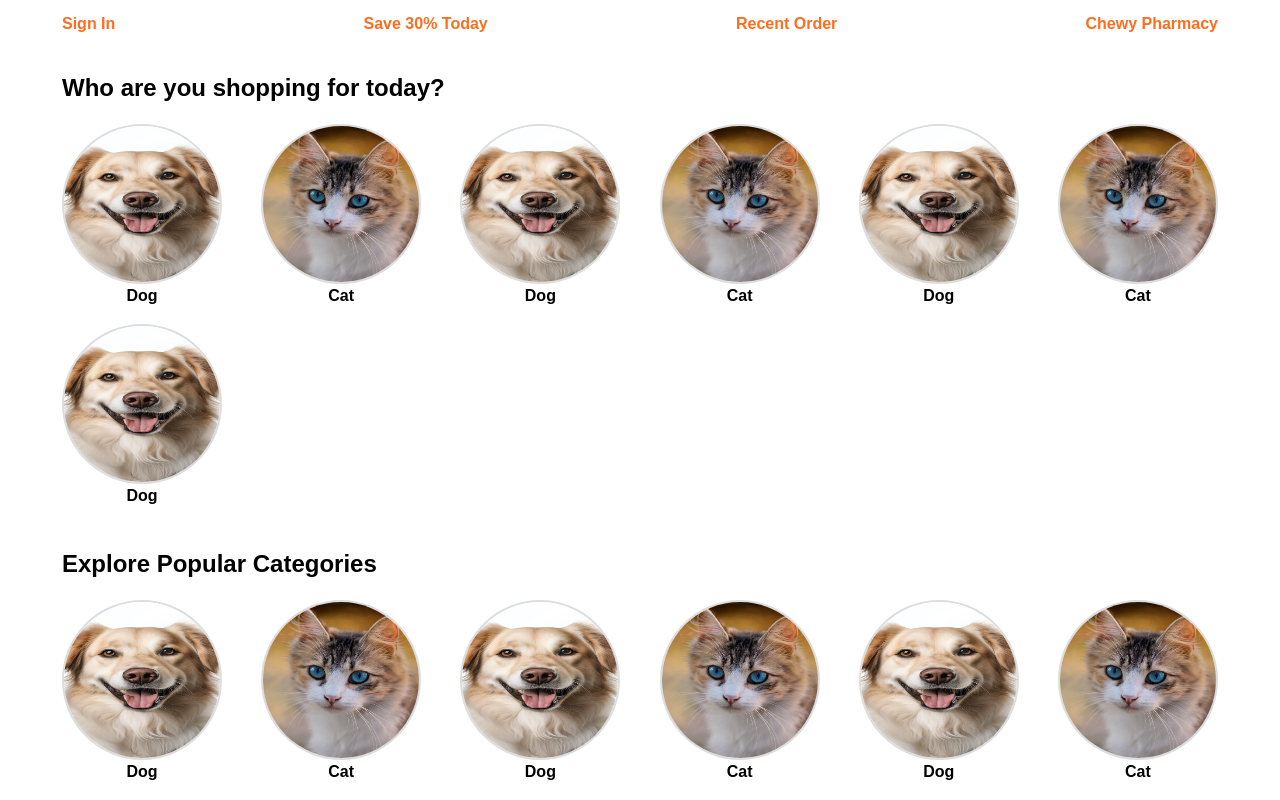
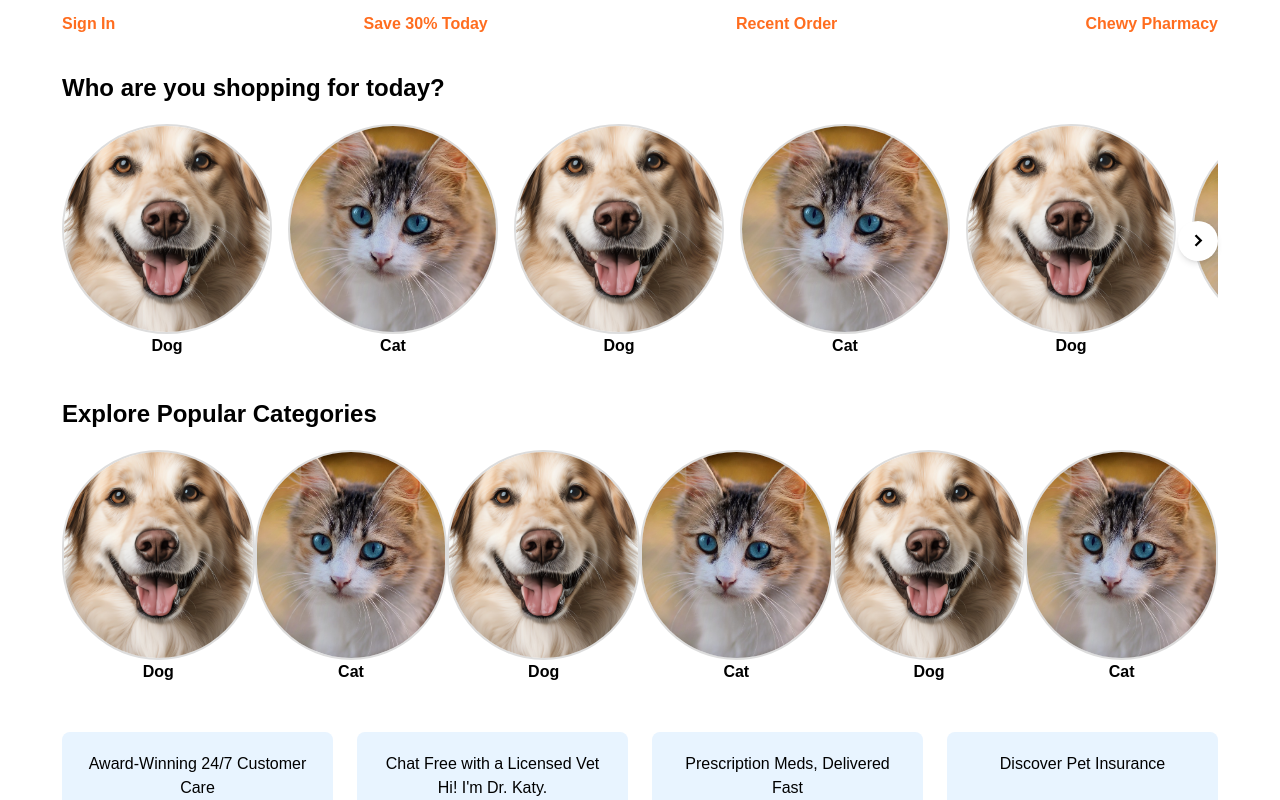
Before and after one commit to Ajay4567/reactly, a React (Create React App) app: page / in a window 1280 px wide. Shown: the part 880-1680 px from the top of the page. Built offline with nearby package versions, Linux system fonts and the light colour scheme.

Commit message:
css changes for home

```diff
--- a/src/assets/styles/styles.css
+++ b/src/assets/styles/styles.css
@@ -160,3 +160,12 @@ input::-webkit-inner-spin-button {
   -webkit-appearance: none;
   margin: 0;
 }
+
+/* SCROLL BAR CLASSES */
+.no-scrollbar::-webkit-scrollbar {
+  display: none;
+}
+.no-scrollbar {
+  -ms-overflow-style: none; /* IE and Edge */
+  scrollbar-width: none; /* Firefox */
+}
--- a/src/components/Cart/CartPopup.jsx
+++ b/src/components/Cart/CartPopup.jsx
@@ -22,7 +22,10 @@ export default function CartPopup({ cartItems, isOpen, onClose }) {
     >
       <div className="cart-header flex justify-between items-center border-b border-solid border-[#ddd] pb-[10px]">
         <h2>Shopping Cart</h2>
-        <button className="close-btn bg-none border-none text-lg" onClick={onClose}>
+        <button
+          className="close-btn bg-none border-none text-lg"
+          onClick={onClose}
+        >
           ✖
         </button>
       </div>
@@ -32,12 +35,12 @@ export default function CartPopup({ cartItems, isOpen, onClose }) {
           {cartItems.map((item) => (
             <li
               key={item.id}
-              className="cart-item flex items-center gap-2 mb-4"
+              className="cart-item flex items-center justify-between gap-2 my-4"
             >
               <img
-                className="w-10 h-40 object-cover"
-                src={item.image}
-                alt={item.name}
+                className="object-cover w-20 h-20 rounded-full"
+                src="/images/cat.jpg"
+                alt="cat"
               />
               <div className="cart-item-info">
                 <h4>{item.name}</h4>
--- a/src/components/Home/Home.jsx
+++ b/src/components/Home/Home.jsx
@@ -1,9 +1,44 @@
-import React from "react";
+import React, { useEffect, useRef, useState } from "react";
 import "../../assets/styles/Home.css";
 import HomeSlider from "./HomeSlider";
 import Footer from "../Common/Footer";
 
 const Home = () => {
+  const scrollRef = useRef(null);
+  const [showLeftArrow, setShowLeftArrow] = useState(false);
+  const [showRightArrow, setShowRightArrow] = useState(true);
+
+  // Scroll amount per click
+  const scrollAmount = 300;
+
+  const handleScroll = () => {
+    const el = scrollRef.current;
+    if (!el) return;
+
+    const atStart = el.scrollLeft === 0;
+    const atEnd = el.scrollLeft + el.clientWidth >= el.scrollWidth - 1;
+
+    setShowLeftArrow(!atStart);
+    setShowRightArrow(!atEnd);
+  };
+
+  const scrollLeft = () => {
+    scrollRef.current.scrollBy({ left: -scrollAmount, behavior: "smooth" });
+  };
+
+  const scrollRight = () => {
+    scrollRef.current.scrollBy({ left: scrollAmount, behavior: "smooth" });
+  };
+
+  useEffect(() => {
+    const el = scrollRef.current;
+    if (!el) return;
+
+    handleScroll(); // check on mount
+    el.addEventListener("scroll", handleScroll);
+
+    return () => el.removeEventListener("scroll", handleScroll);
+  }, []);
   return (
     <div className="landing-page font-arial m-auto">
       {/* HOME PAGE SLIDER */}
@@ -61,28 +96,74 @@ const Home = () => {
         <h3 className="text-2xl font-bold mb-5">
           Who are you shopping for today?
         </h3>
-        <div className="categories flex flex-wrap justify-between gap-4">
-          {["Dog", "Cat", "Dog", "Cat", "Dog", "Cat", "Dog"].map((item) => (
-            <div className="category-item text-center max-w-44" key={item}>
-              <img
-                className="w-40 h-40 rounded-full border-2 border-solid border-[#ddd]"
-                src={`${"images/" + item.toLowerCase()}.jpg`}
-                alt={item}
-              />
-              <p className="text-base font-semibold">{item}</p>
-            </div>
-          ))}
+        <div className="relative">
+          {/* Left Arrow */}
+          {showLeftArrow && (
+            <button
+              onClick={scrollLeft}
+              className="absolute left-0 top-1/2 -translate-y-1/2 z-10 bg-white justify-center items-center h-10 w-10 shadow-md rounded-full hidden md:flex"
+            >
+              <svg
+                className="w-4 h-4 rotate-90"
+                xmlns="http://www.w3.org/2000/svg"
+                viewBox="0 0 15 15"
+              >
+                <path d="M3.81 4.38 8 8.57l4.19-4.19 1.52 1.53L8 11.62 2.29 5.91l1.52-1.53z"></path>
+              </svg>
+            </button>
+          )}
+
+          {/* Scrollable Content */}
+          <div
+            ref={scrollRef}
+            className="flex overflow-x-auto gap-4 scroll-smooth no-scrollbar"
+          >
+            {["Dog", "Cat", "Dog", "Cat", "Dog", "Cat", "Dog"].map(
+              (item, index) => (
+                <div
+                  className="text-center flex-shrink-0 w-[100px] md:w-[210px]"
+                  key={index}
+                >
+                  <img
+                    className="w-[100px] md:w-[210px] h-[100px] md:h-[210px] object-cover rounded-full border-2 border-[#ddd]"
+                    src={`images/${item.toLowerCase()}.jpg`}
+                    alt={item}
+                  />
+                  <p className="text-base font-semibold text-center">{item}</p>
+                </div>
+              )
+            )}
+          </div>
+
+          {/* Right Arrow */}
+          {showRightArrow && (
+            <button
+              onClick={scrollRight}
+              className="absolute right-0 top-1/2 -translate-y-1/2 z-10 bg-white justify-center items-center h-10 w-10 shadow-md rounded-full hidden md:flex"
+            >
+              <svg
+                className="w-4 h-4 -rotate-90"
+                xmlns="http://www.w3.org/2000/svg"
+                viewBox="0 0 15 15"
+              >
+                <path d="M3.81 4.38 8 8.57l4.19-4.19 1.52 1.53L8 11.62 2.29 5.91l1.52-1.53z"></path>
+              </svg>
+            </button>
+          )}
         </div>
       </div>
 
       {/* Popular Categories */}
       <div className="popular-categories px-4 md:px-[62px] mt-10">
         <h3 className="text-2xl font-bold mb-5">Explore Popular Categories</h3>
-        <div className="categories flex flex-wrap justify-between gap-4">
-          {["Dog", "Cat", "Dog", "Cat", "Dog", "Cat", "Dog"].map((item) => (
-            <div className="category-item text-center max-w-44" key={item}>
+        <div className="categories flex flex-wrap !justify-between xl:justify-center">
+          {["Dog", "Cat", "Dog", "Cat", "Dog", "Cat"].map((item) => (
+            <div
+              className="category-item text-center flex flex-wrap flex-col items-center justify-center w-6/12 sm:w-4/12 lg:w-2/12"
+              key={item}
+            >
               <img
-                className="w-40 h-40 rounded-full border-2 border-solid border-[#ddd]"
+                className="md:w-[210px] w-[120px] md:h-[210px] h-[120px] object-cover rounded-full border-2 border-solid border-[#ddd]"
                 src={`${"images/" + item.toLowerCase()}.jpg`}
                 alt={item}
               />
@@ -91,7 +172,7 @@ const Home = () => {
                 src={`${item.replace(/ /g, "-").toLowerCase()}.jpg`}
                 alt={item}
               /> */}
-              <p className="text-base font-semibold">{item}</p>
+              <p className="text-base font-semibold text-center">{item}</p>
             </div>
           ))}
         </div>
--- a/src/components/Navigation/NavBar.jsx
+++ b/src/components/Navigation/NavBar.jsx
@@ -249,20 +249,20 @@ export function NavBar() {
                     </svg>
                   </div>
                   <ul
-                    className={`submenu w-full flex-wrap absolute top-10 right-0 bg-white list-none p-3 shadow-2xl z-10 mx-5 ${
-                      activeDropdown === main.slug ? "flex" : "hidden"
+                    className={`submenu w-full flex-wrap absolute top-10 right-0 bg-white list-none p-3 shadow-2xl z-10 ${
+                      activeDropdown === main.slug ? "flex flex-col" : "hidden"
                     }`}
                   >
                     {main.subcategories.map((sub) => (
                       <li
-                        className="flex flex-col items-center justify-center w-6/12 md:w-2/12 py-2 px-4 hover:bg-[#f0f0f0]"
+                        className="flex flex-col items-start justify-center py-2 px-4 hover:bg-[#f0f0f0]"
                         key={sub.slug}
                       >
-                        <img
-                          className="w-20 h-20 rounded-full"
+                        {/* <img
+                          className="w-20 h-20 rounded-full hidden"
                           src="../../../images/dog.jpg"
                           alt="dog"
-                        />
+                        /> */}
                         <Link
                           className="text-center"
                           to={`/products/${main.slug}/${sub.slug}`}
@@ -356,7 +356,7 @@ export function NavBar() {
           </button>
         </div>
         <div className="flex justify-between items-center gap-3">
-          <button>
+          {/* <button>
             <svg
               className="w-5 h-5"
               xmlns="http://www.w3.org/2000/svg"
@@ -364,7 +364,7 @@ export function NavBar() {
             >
               <path d="M16 14c-3.86 0-7-3.14-7-7s3.14-7 7-7 7 3.14 7 7-3.14 7-7 7zm0-12c-2.757 0-5 2.243-5 5s2.243 5 5 5 5-2.243 5-5-2.243-5-5-5zM23.942 32H8.058A4.062 4.062 0 0 1 4 27.942c0-6.616 5.383-12 12-12s12 5.384 12 12A4.062 4.062 0 0 1 23.942 32zM16 17.942c-5.514 0-10 4.486-10 10A2.06 2.06 0 0 0 8.058 30h15.884A2.06 2.06 0 0 0 26 27.942c0-5.514-4.486-10-10-10z" />
             </svg>
-          </button>
+          </button> */}
           <div className="flex items-center gap-[15px]">
             {user ? (
               <div className="dropdown z-30 group">
```
